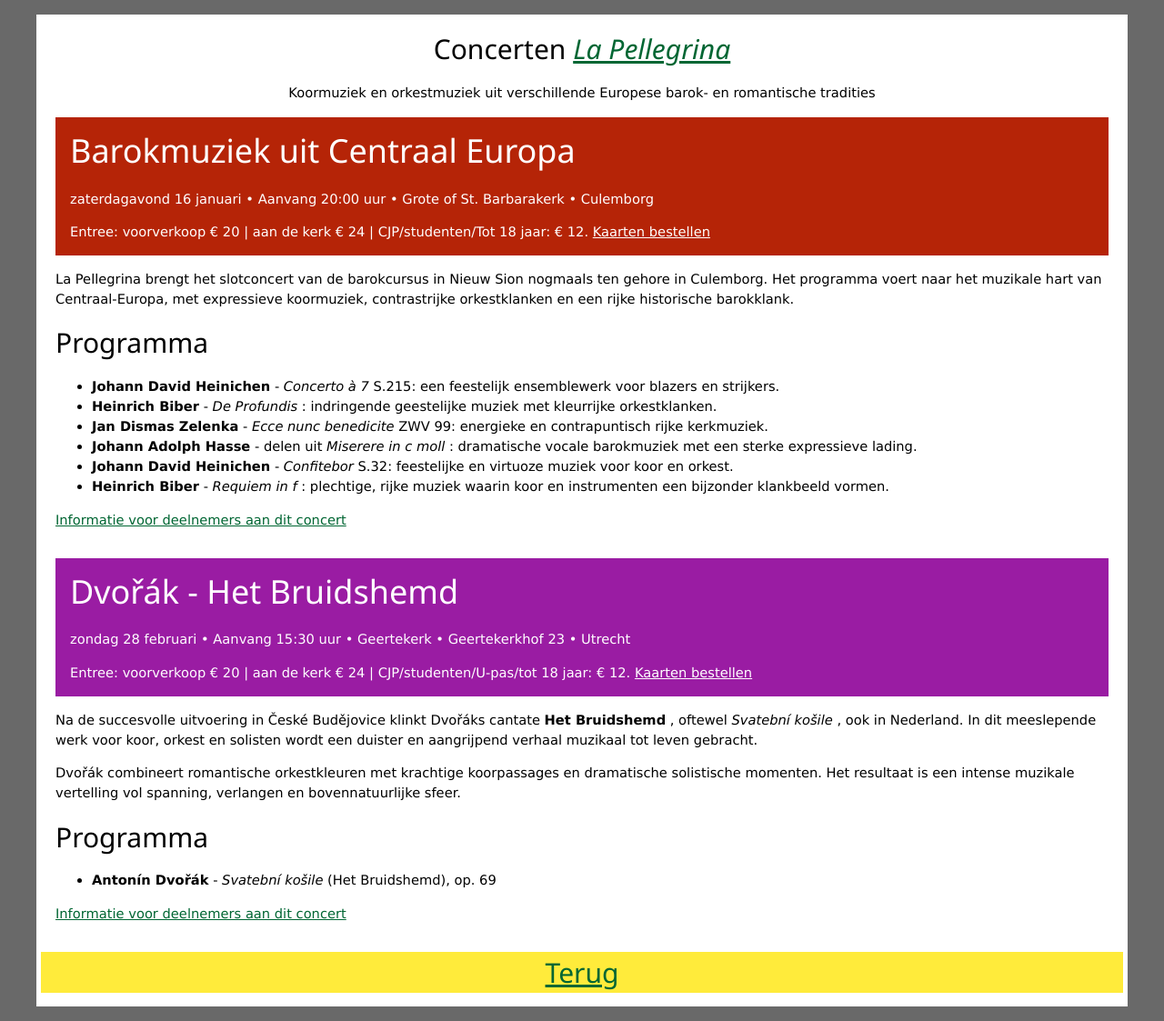
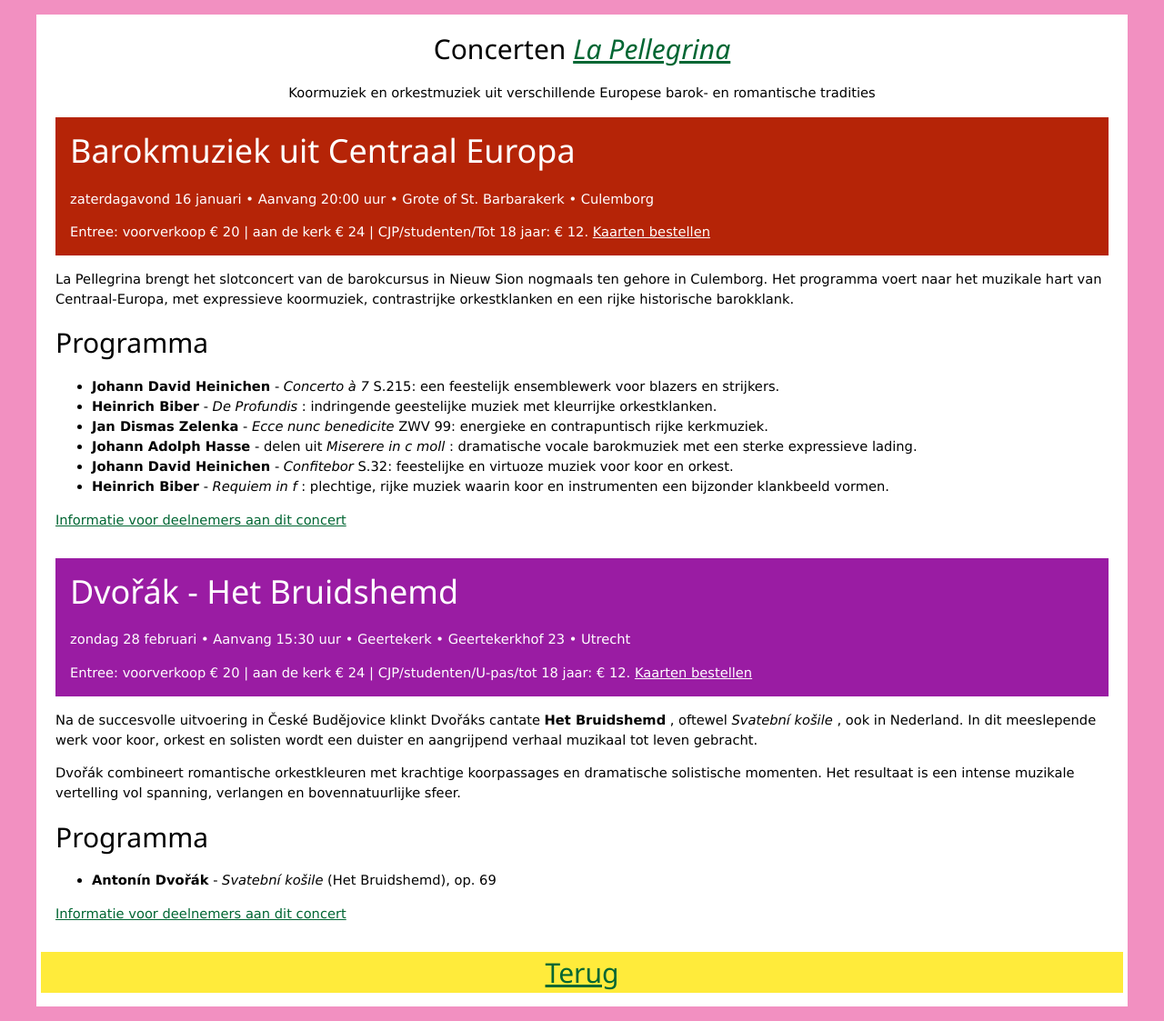
Before and after one commit to DirkjanH/projectorkest.pellegrina.net, a PHP site: page / in a window 1280 px wide. Shown: the whole page at 91% size. Run offline with PHP 8.4, Linux system fonts and the light colour scheme.

Commit message:
Update body background color in PO.css and remove unused achtergrond.css

```diff
--- a/bestellen/css/PO.css
+++ b/bestellen/css/PO.css
@@ -1,10 +1,11 @@
 @charset "utf-8";
 @import "/bestellen/css/w3.css";
+
 body {
   font-family: Verdana, Arial, Helvetica, sans-serif;
   font-size: 11pt;
-  background-color: dimgrey;
 }
+
 div.TekstpaginaAchtergrond {
   width: 100%;
   max-width: 1200px;
@@ -12,23 +13,29 @@ div.TekstpaginaAchtergrond {
   background-color: white;
   padding: 5px;
 }
+
 .rood {
   color: #ff0000;
 }
+
 .kleinkap {
   font-variant: small-caps;
 }
+
 a:link {
   color: #006633;
   text-decoration: underline;
 }
+
 a:visited {
   color: #660066;
   text-decoration: underline;
 }
+
 img {
   border: 1px solid #000000;
 }
+
 img.geenlijn {
   border-style: none;
 }
@@ -36,6 +43,7 @@ img.geenlijn {
 .fotobijschrift {
   font-size: 0.63em;
 }
+
 .fotolinks {
   font-size: 0.63em;
   text-align: center;
@@ -44,79 +52,98 @@ img.geenlijn {
   margin-right: 20px;
   margin-top: 20px;
 }
+
 .fotocenter {
   font-size: 0.63em;
   text-align: center;
   line-height: 2em;
 }
+
 .fotorechts {
   font-size: 0.63em;
   text-align: center;
   float: right;
   margin-left: 20px;
 }
+
 .nadruk {
   color: #f00;
   font-weight: bold;
   font-size: 80%;
 }
+
 .kleinkap {
   font-variant: small-caps;
 }
+
 .klein {
   font-size: 70%;
 }
+
 #main p,
 td {
   letter-spacing: 0em;
 }
+
 .commentaar {
   font-size: 80%;
   color: #ff0000;
 }
+
 .onzichtbaar {
   display: none !important;
 }
+
 hr {
   color: #00cc33;
 }
+
 td#verhaal {
   padding-left: 50px;
 }
+
 .onzichtbaar {
   display: none;
 }
+
 input[type="text"],
 input[type="tel"],
 input[type="email"],
 textarea {
   background-color: papayawhip;
 }
+
 .cols2 {
   column-count: 2;
   column-fill: balance;
 }
+
 .cols3 {
   column-count: 3;
   column-fill: balance;
 }
+
 table#res {
   max-width: 100%;
   border: medium double #336633;
   border-collapse: collapse;
 }
+
 #res td,
 th {
   font-size: 70%;
   border: thin solid #000000;
   padding: 3px;
 }
+
 #res th {
   background: #00ff99;
 }
+
 #nav {
   width: 230px;
 }
+
 #navcontainer a {
   display: block;
   padding: 3px;
@@ -125,6 +152,7 @@ th {
   font-weight: bold;
   text-decoration: none;
 }
+
 #navcontainer ul {
   margin-left: 0px;
   padding-left: 0px;
@@ -132,43 +160,58 @@ th {
   font-family: Verdana, Arial, Helvetica, sans-serif;
   font-size: 15px;
 }
+
 #navcontainer li {
   padding-bottom: 0px;
   padding-top: 0px;
   margin-top: 3px;
   margin-bottom: 0px;
 }
+
 #navcontainer a:link,
 #navlist a:visited {
   color: #0066ff;
 }
+
 #navcontainer a:hover,
 #navlist a:active {
   background-color: #0066ff;
   color: #fff;
 }
+
 div#main {
   margin: 20px 20px 20px 250px;
 }
+
 .klein {
   font-size: 70%;
 }
 
 @media print {
+
   h2,
   h3 {
     page-break-before: always !important;
   }
+
   p,
   p * {
     page-break-before: avoid;
   }
+
   .niet-printen,
   .niet-printen * {
     display: none !important;
   }
+
   #res td,
   th {
     font-size: 100%;
   }
 }
+
+@media screen {
+  body {
+    background-color: #f290c1;
+  }
+}
--- a/bestellen/css/achtergrond.css
+++ /dev/null
@@ -1,5 +0,0 @@
-@media screen {
-	body {
-		background-color: #f290c1;
-	}
-}
```
